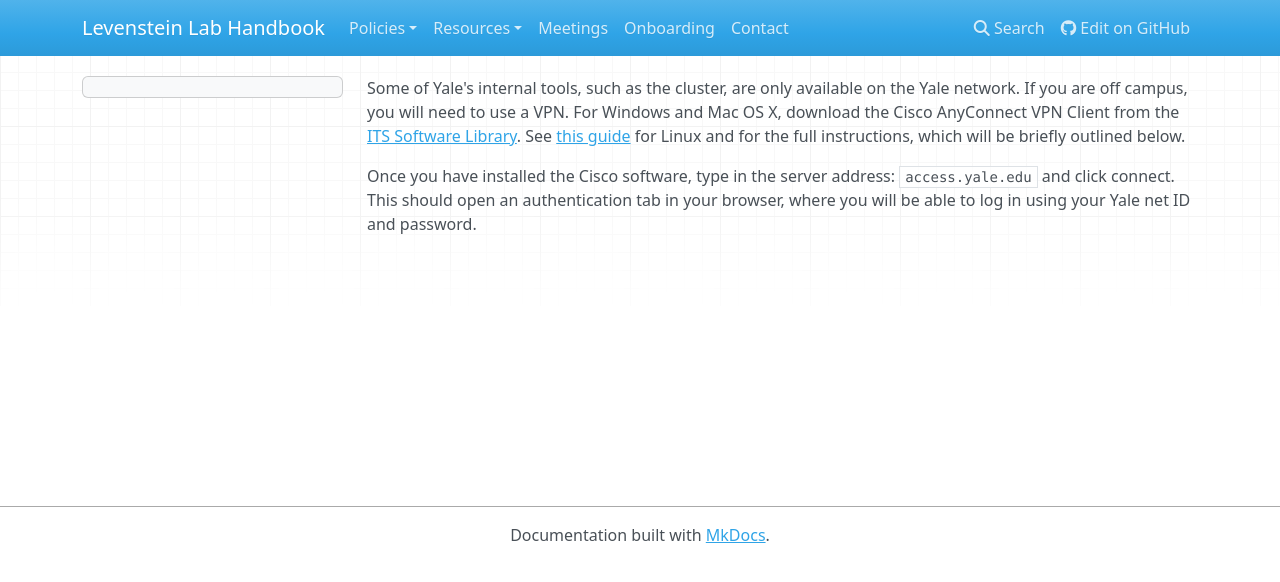
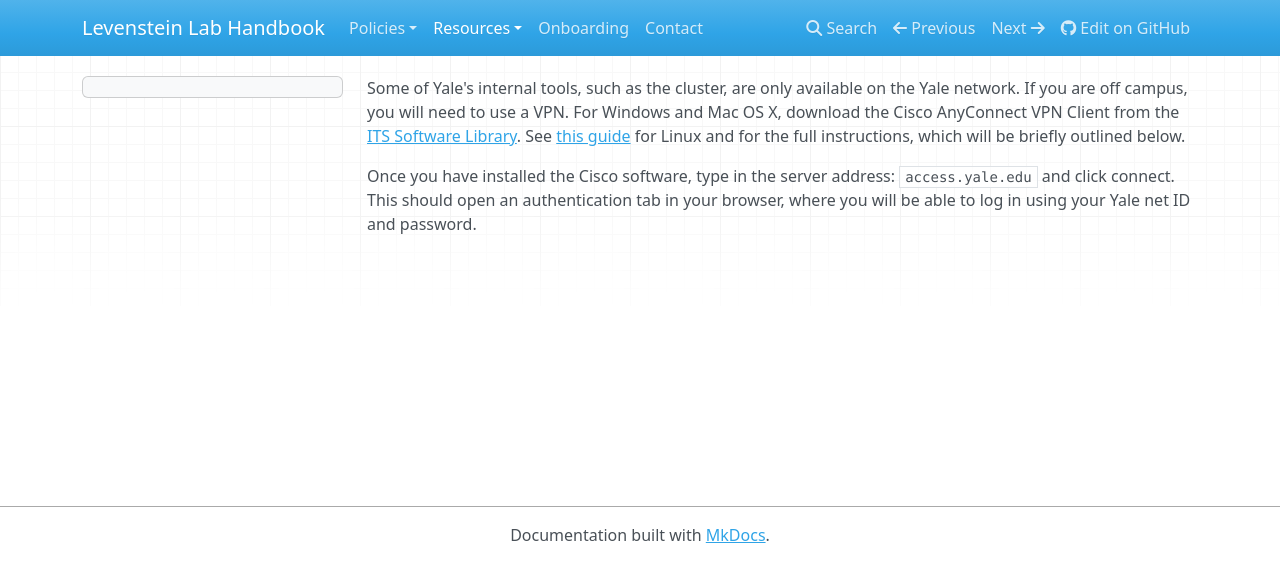
Before and after one commit to LevensteinLab/Lab-Handbook, an MkDocs documentation site: the page built from docs/Resources/vpn.md, in a window 1280 px wide. Shown: the top 582 px of the page. Built offline with MkDocs 1.6.1, drawn with Linux system fonts in a browser that asks for light colours; nearby versions of some CDN libraries; part of the change alters nothing that is shown.

```diff
--- a/mkdocs.yml
+++ b/mkdocs.yml
@@ -4,11 +4,14 @@ repo_url: https://github.com/LevensteinLab/Lab-Handbook
 nav:
   - Policies:
     - Good Software: Policies/code_software.md
+    - Conferences and Workshops: Policies/conferences_workshops.md
     - Health & Wellness: Policies/health_wellness.md
     - Hours & Remote Work: Policies/hours_remote_vacation.md
+    - Meetings: Policies/meetings/md
   - Resources:
     - Adobe: Resources/adobe.md
     - Basic Github: Resources/basic_github.md
+    - Booking Rooms: Resources/booking.md
     - GenAI: Resources/gen_ai.md
     - HPC: Resources/hpc.md
     - Mailing Lists: Resources/mailing_lists.md
@@ -18,6 +21,6 @@ nav:
     - Recommended Reading: Resources/recommended_reading.md
     - Doing Science: Resources/science_general.md
     - Travel: Resources/travel.md
-  - Meetings: meetings.md
+    - VPN: Resources/vpn.md
   - Onboarding: onboarding.md
   - Contact: contact.md
```
